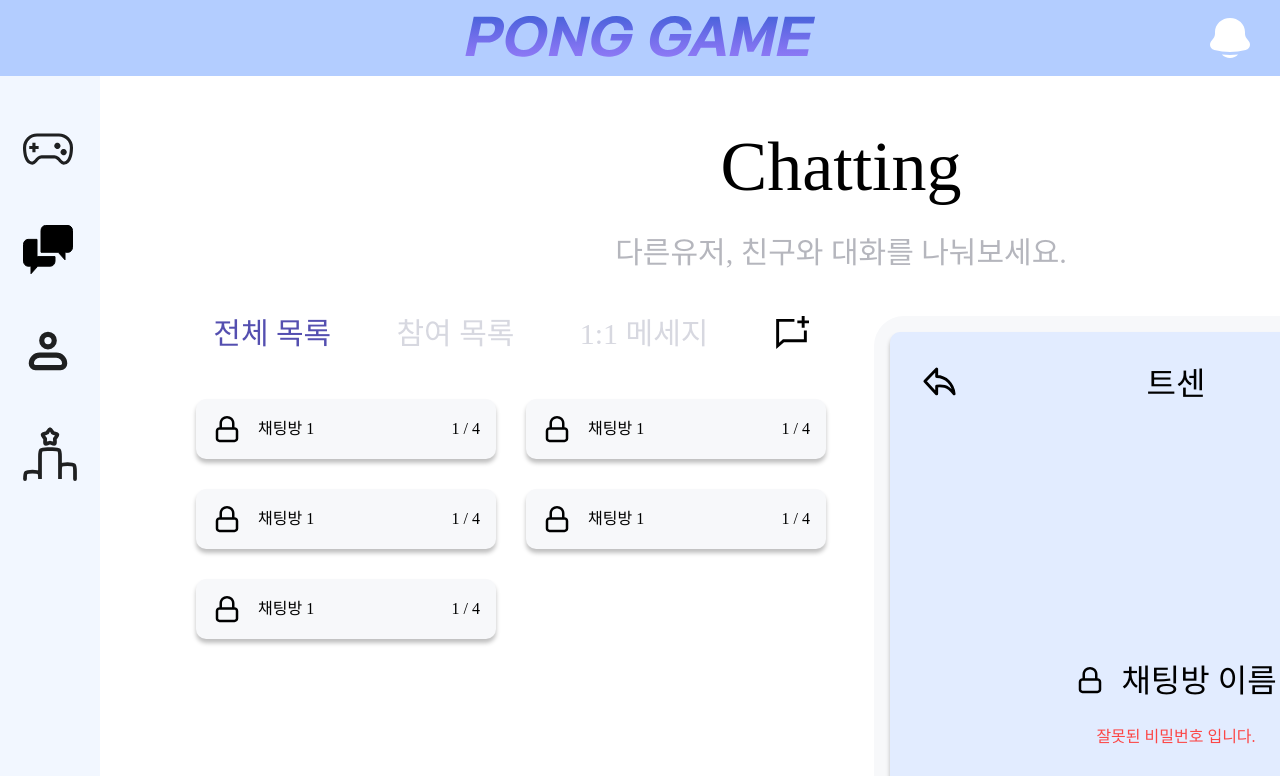
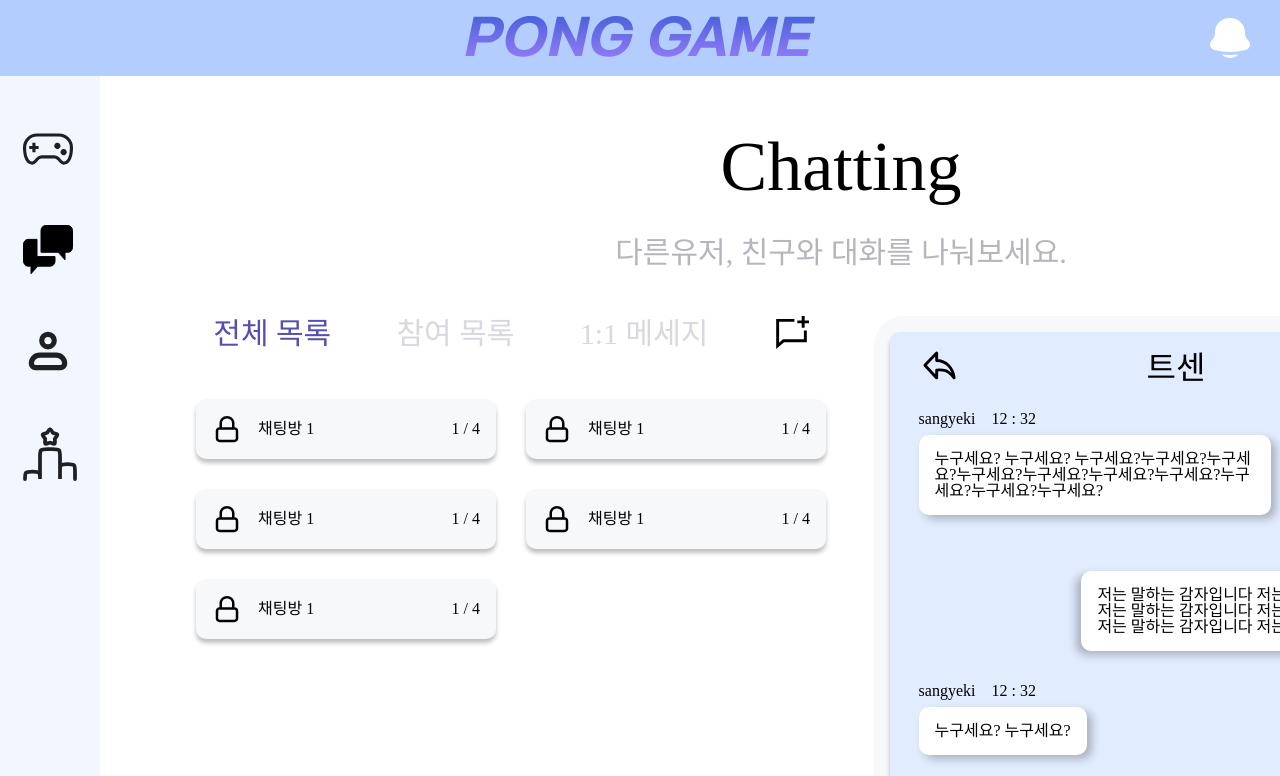
Before and after one commit to tscenping/FE, a Next.js app in the folder pong-game/: page /chat in a window 1280 px wide. Shown: the top 776 px of the page. Built offline with nearby package versions, Linux system fonts and the light colour scheme.

Commit message:
[Css] Chat log width, height edit

```diff
--- a/pong-game/components/Chat/ChatRoom.tsx
+++ b/pong-game/components/Chat/ChatRoom.tsx
@@ -21,7 +21,7 @@ function ChatRoom(): JSX.Element {
               <Image src={roomOut} alt={'roomOut'} />
             </span>
           </div>
-          {/* <div className={styles.chatLog}>
+          <div className={styles.chatLog}>
             <section className={styles.opponentMessage}>
               <div className={styles.opponentUserMessageAndTime}>
                 <strong className={styles.opponentUserNickName}>
@@ -109,8 +109,8 @@ function ChatRoom(): JSX.Element {
                 <div className={styles.myUserMessage}>저는</div>
               </div>
             </section>
-          </div> */}
-          <div className={styles.chatPassword}>
+          </div>
+          {/* <div className={styles.chatPassword}>
             <div className={styles.chatRoomName}>
               <Image src={lock} alt={'password room'} />
               <h1 className={styles.RoomName}>채팅방 이름</h1>
@@ -129,7 +129,7 @@ function ChatRoom(): JSX.Element {
                 <Image src={submitMessage} alt={'submit message'} width={30} />
               </button>
             </div>
-          </div>
+          </div> */}
         </div>
         <div className={styles.chatInput}>
           <input type="text" className={styles.messageInput} required />
--- a/pong-game/styles/components/Chat/ChatRoom.module.css
+++ b/pong-game/styles/components/Chat/ChatRoom.module.css
@@ -20,8 +20,12 @@
   border-radius: 10px;
   flex-grow: 10;
   box-shadow: 0px 4px 4px rgba(0, 0, 0, 0.25);
-  padding: 32px;
+  padding: 16px 32px;
   height: 300px;
+  position: relative;
+  display: flex;
+  flex-direction: column;
+  align-items: center;
 }
 
 .chatInfoLog .chatInfo {
@@ -35,8 +39,11 @@
 
 .chatInfoLog .chatLog {
   padding: 16px 16px;
-  height: 600px;
+  height: 630px;
   overflow-x: scroll;
+  position: absolute;
+  bottom: 0px;
+  width: 90%;
 }
 
 .chatInfoLog .chatLog::-webkit-scrollbar {
@@ -50,6 +57,7 @@
 .opponentMessage {
   display: inline-flex;
   flex-direction: column;
+  align-items: flex-start;
 }
 
 .opponentUserMessageAndTime {
@@ -69,8 +77,9 @@
   background-color: white;
   border-radius: 10px;
   padding: 16px;
-  box-shadow: -5px 4px 8px rgba(0, 0, 0, 0.25);
+  box-shadow: 5px 4px 8px rgba(0, 0, 0, 0.25);
   text-align: left;
+  max-width: 20rem;
 }
 
 .opponentUserMessageTime {
@@ -89,7 +98,7 @@
   display: flex;
   flex-direction: column;
   justify-content: flex-end;
-  /* width: 50%; */
+  align-items: flex-end;
 }
 
 .myUserNickName {
@@ -112,9 +121,10 @@
   margin-left: 16px;
   margin-bottom: 16px;
   background-color: white;
-  box-shadow: 5px 4px 8px rgba(0, 0, 0, 0.25);
+  box-shadow: -5px 4px 8px rgba(0, 0, 0, 0.25);
   border-radius: 10px;
   padding: 16px;
+  max-width: 20rem;
 }
 
 .chatRoom .chatShow .chatInput {
```
